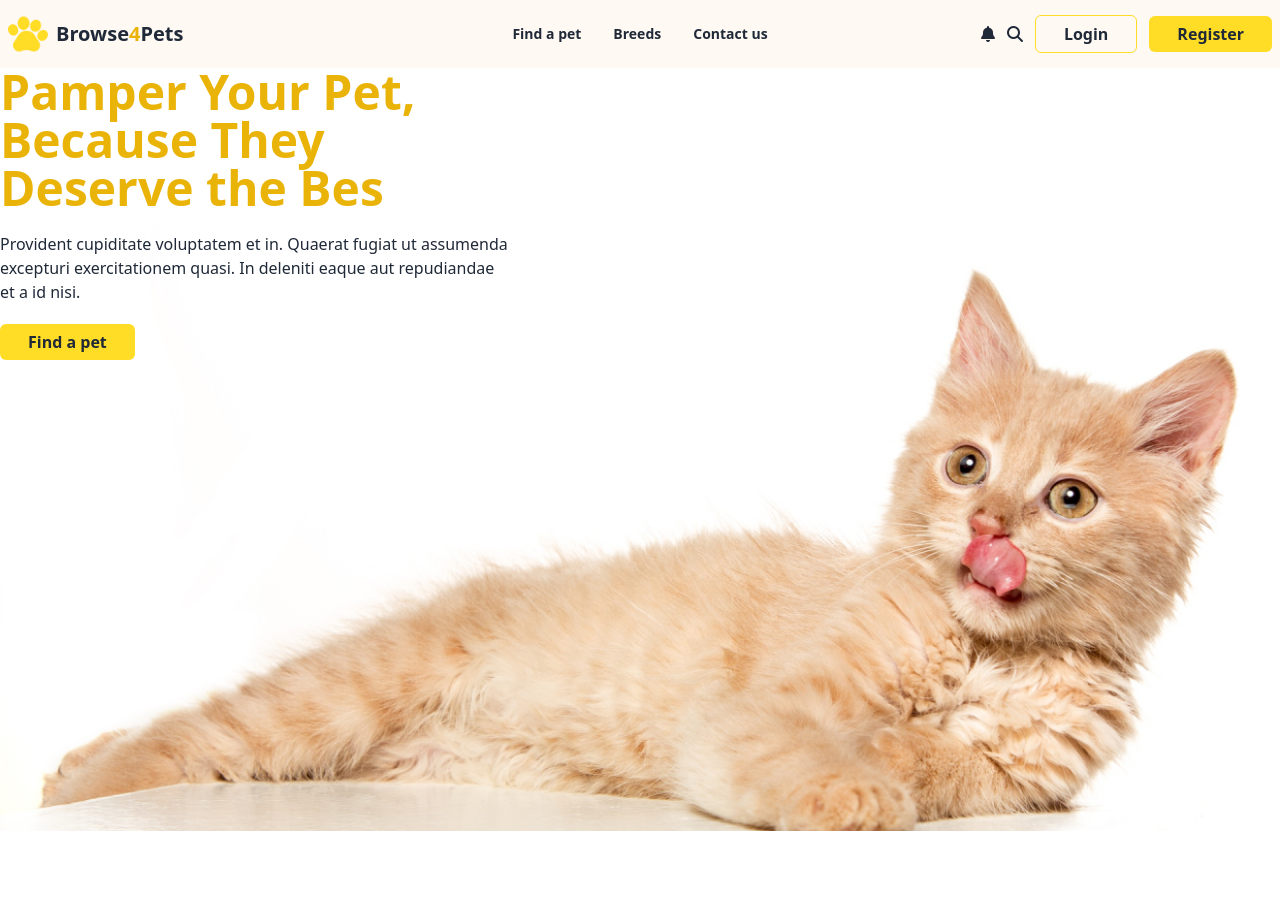
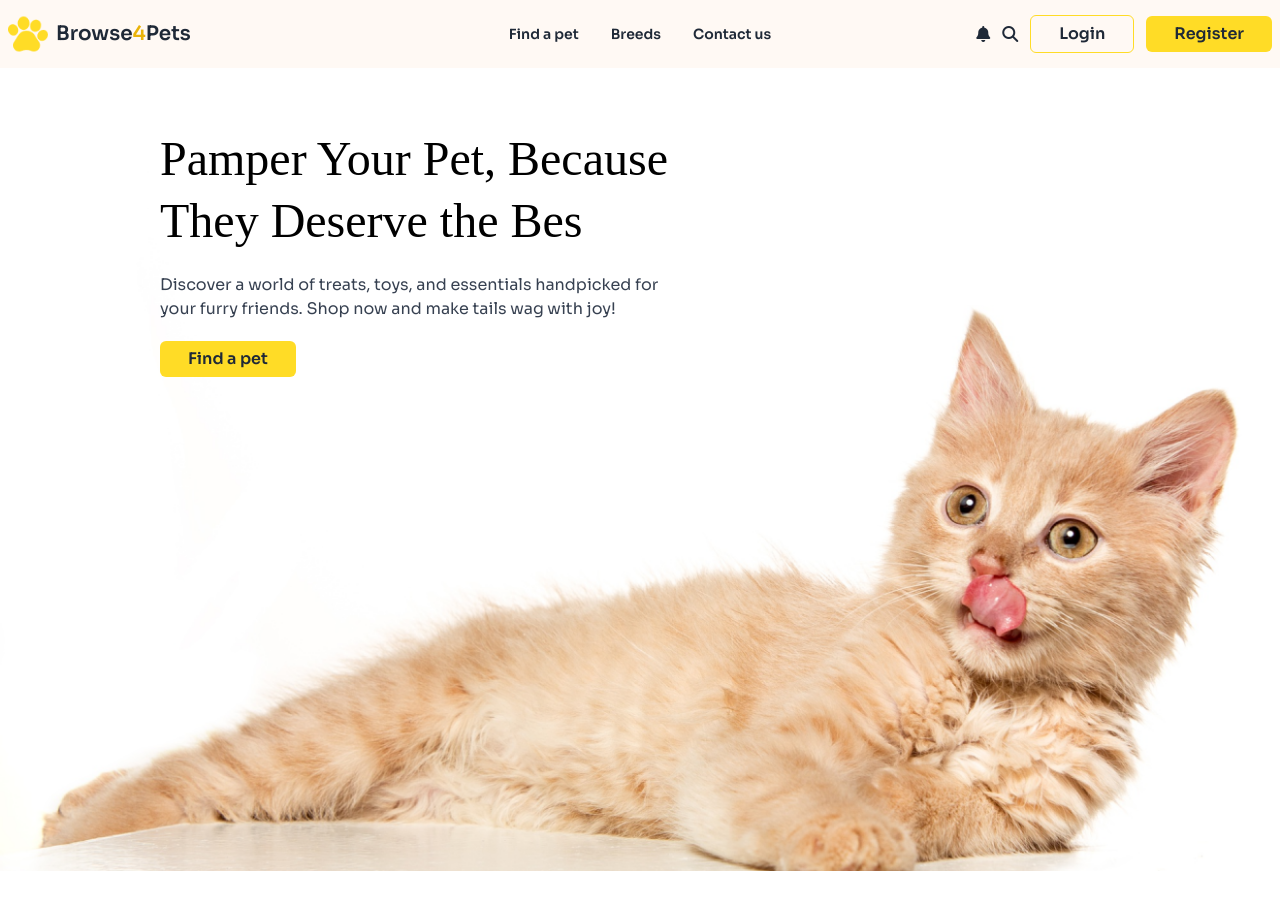
Before and after one commit to Charlie-033/B11-Assignment-3, a plain HTML site: page index.html in a window 1280 px wide. Before the commit the page ends 868 px from the top, so only its background shows below. Drawn offline with nearby package versions, Linux system fonts and the light colour scheme; a web font is replaced by a local one.

Commit message:
added hero

```diff
--- a/index.html
+++ b/index.html
@@ -18,6 +18,12 @@
       href="https://fonts.googleapis.com/css2?family=ADLaM+Display&display=swap"
       rel="stylesheet"
     />
+    <link rel="preconnect" href="https://fonts.googleapis.com" />
+    <link rel="preconnect" href="https://fonts.gstatic.com" crossorigin />
+    <link
+      href="https://fonts.googleapis.com/css2?family=Sora:wght@100..800&display=swap"
+      rel="stylesheet"
+    />
     <!-- Font Awesome -->
     <script
       src="https://kit.fontawesome.com/db6d43e338.js"
@@ -26,6 +32,9 @@
     <style>
       .font-ADLaM {
         font-family: "ADLaM Display", serif;
+      }
+      .font-sora{
+        font-family: "Sora", serif;
       }
     </style>
     <script>
@@ -42,7 +51,7 @@
       };
     </script>
   </head>
-  <body>
+  <body class="font-sora">
     <!-- Header -->
     <header class="md:container mx-auto">
       <!-- Navbar -->
@@ -102,19 +111,24 @@
       </nav>
       <!-- Hero -->
       <div
-      class="min-h-svh bg-contain bg-center bg-no-repeat "
-      style="background-image: url(c1-assets/cat-big.png);">
-      <div class="">
-        <div class="max-w-lg relative text-left">
-          <h1 class="mb-5 text-5xl text-yellow-500 font-bold">Pamper Your Pet, Because They Deserve the Bes</h1>
-          <p class="mb-5">
-            Provident cupiditate voluptatem et in. Quaerat fugiat ut assumenda excepturi exercitationem
-            quasi. In deleniti eaque aut repudiandae et a id nisi.
-          </p>
-          <button class="bg-btn-primary py-1.5 px-7 rounded-md font-semibold">Find a pet</button>
+        class="min-h-svh bg-contain bg-center bg-no-repeat max-w-screen-2xl mx-auto mt-5 p-5 md:mt-10 md:px-16 lg:px-35 xl:px-40"
+        style="background-image: url(c1-assets/cat-big.png)"
+      >
+        <div class="">
+          <div class="max-w-lg relative text-left">
+            <h1 class="mb-5 text-4xl  md:text-5xl text-black font-ADLaM md:leading-[1.3]">
+              Pamper Your Pet, Because They Deserve the Bes
+            </h1>
+            <p class="mb-5 text-gray-700">
+              Discover a world of treats, toys, and essentials handpicked for
+              your furry friends. Shop now and make tails wag with joy!
+            </p>
+            <button class="bg-btn-primary py-1.5 px-7 rounded-md font-semibold">
+              Find a pet
+            </button>
+          </div>
         </div>
       </div>
-    </div>
     </header>
     <!-- Main -->
     <main></main>
```
